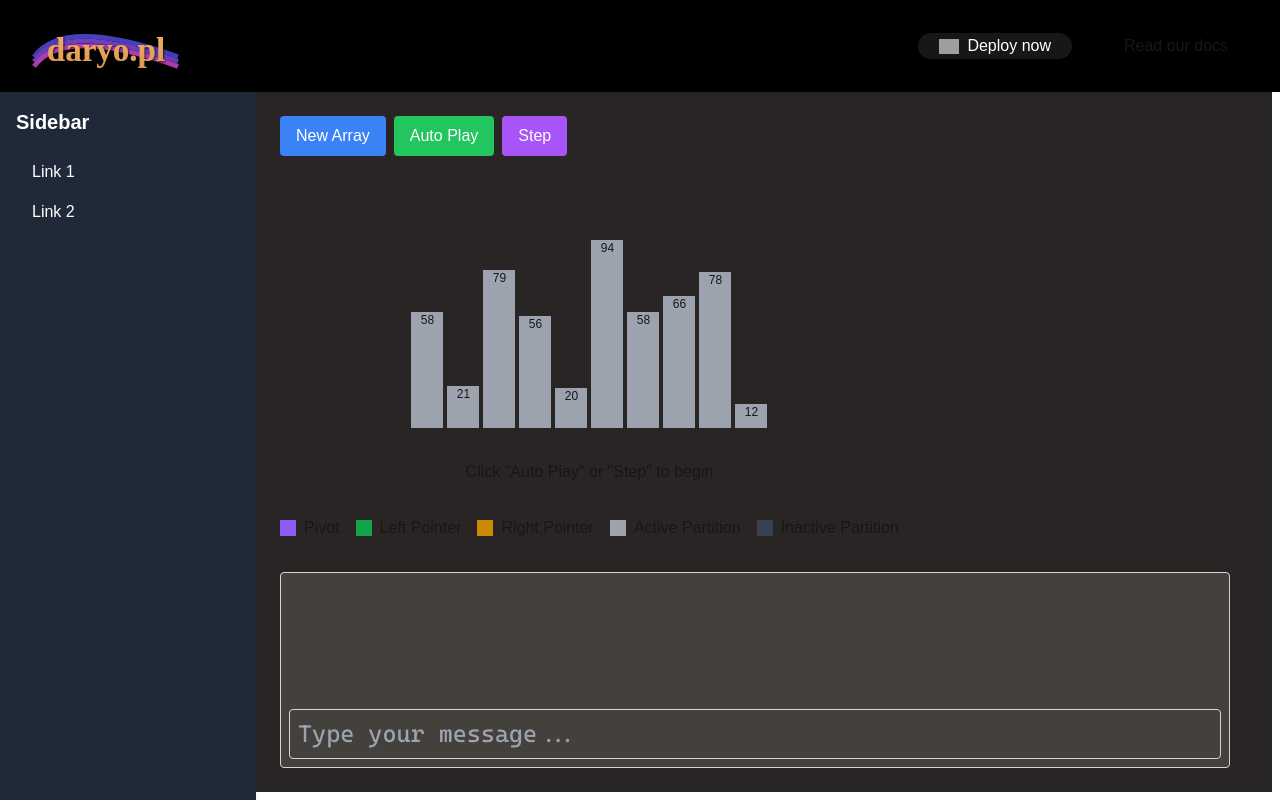
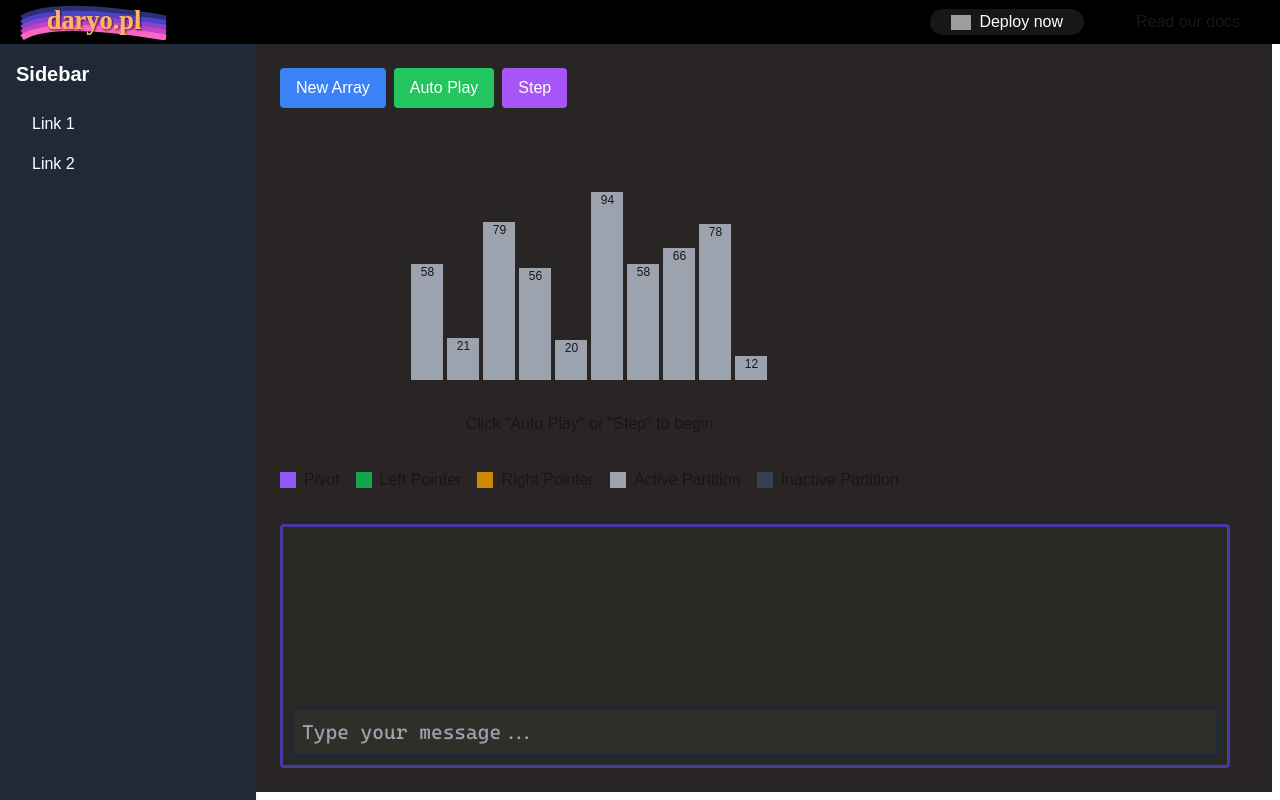
Before and after one commit to damiik/next03, a Next.js app: page / in a window 1280 px wide. Built offline with nearby package versions, Linux system fonts and the light colour scheme; grey boxes are pictures that could not be loaded.

Commit message:
cosmetic changes

```diff
--- a/app/components/Topbar.tsx
+++ b/app/components/Topbar.tsx
@@ -3,14 +3,14 @@ import Image from "next/image";
 
 const Topbar: React.FC = () => {
   return (
-    <header className="bg-black p-4 flex justify-between items-center">
-      <div className="flex gap-4 items-center"> {/* Replaced h1 with div */}
+    <header className="bg-black p-1 flex justify-between items-center">
+      <div className="flex gap-1 items-center"> {/* Replaced h1 with div */}
         <Image
           className="dark"
           src="/images/daryo-logo.svg"
           alt="daryo.pl logo"
           width={180}
-          height={38}
+          height={28}
           priority
         />
       </div>
--- a/app/page.tsx
+++ b/app/page.tsx
@@ -1,7 +1,6 @@
 "use client";
 
 import { useState, useRef, useEffect } from 'react';
-import Image from "next/image";
 import OpenAI from 'openai';
 import QuickSortVisualization from './components/QuickSortVisualization'; // Import the component
 
@@ -73,7 +72,7 @@ export default function Home() {
         <QuickSortVisualization /> {/* Added the component here */}
 
       </main>
-      <div className="flex flex-col w-full max-w-[95%] h-[40%] m-4 p-2 border border-gray-300 rounded text-orange-700 bg-stone-700 text-2xl font-[family-name:var(--font-cascadia-code)] overflow-y-auto">
+      <div className="flex flex-col w-full max-w-[95%] h-[40%] m-4 p-2 border-[3px] border-[#483AA4] rounded bg-[#282824] text-[#CB993B] text-xl font-[family-name:var(--font-cascadia-code)] overflow-y-auto">
         <textarea
           ref={textareaRef}
           className="flex-1 resize-none bg-transparent outline-none"
@@ -87,7 +86,7 @@ export default function Home() {
             onChange={(e) => setUserInput(e.target.value)}
             placeholder={isLoading ? "Waiting for response..." : "Type your message..."}
             disabled={isLoading}
-            className="w-full p-2 border border-gray-300 rounded bg-stone-700 text-orange-700"
+            className="w-full p-2 border-[3px] border-gray-800 rounded bg-[#2f2f2a] text-[#6FB150]"
           />
         </form>
       </div>
```
Also changed, not shown: public/images/daryo-logo.svg.
